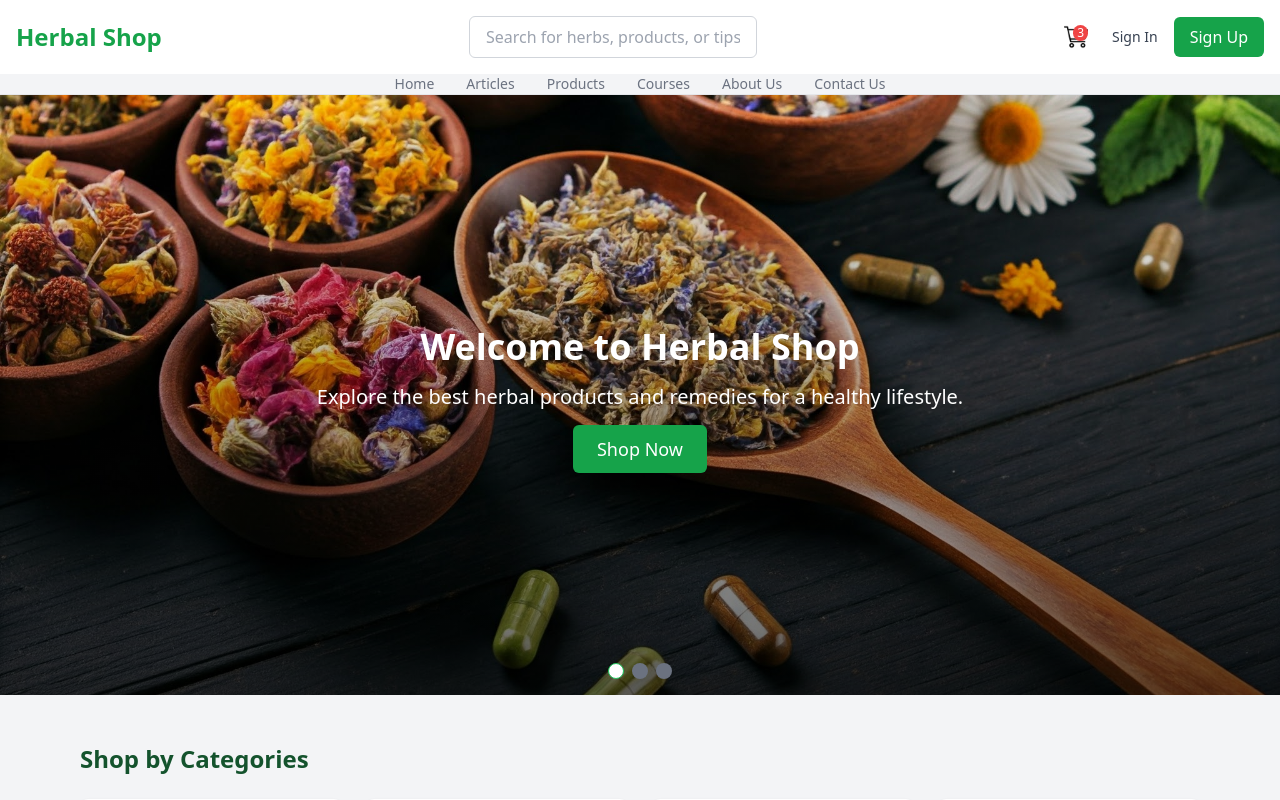
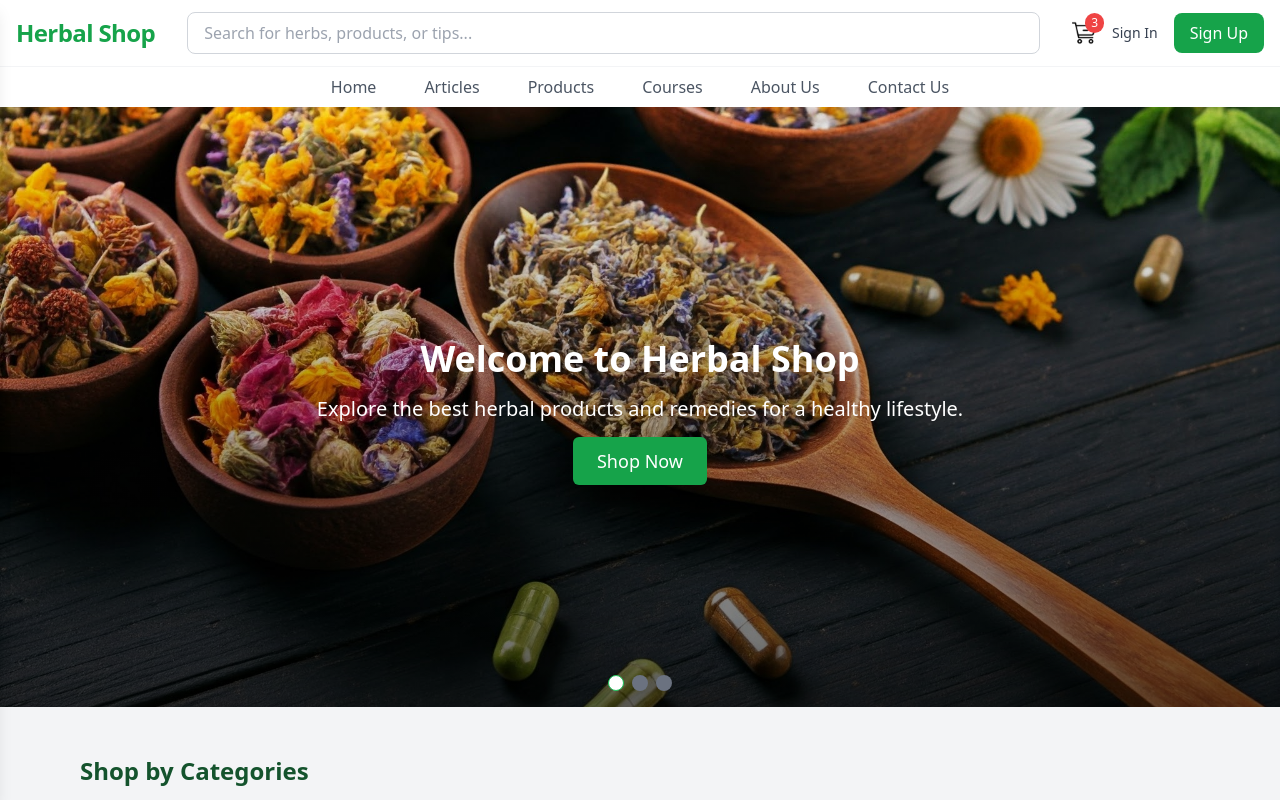
Before and after one commit to HESL0/React-Shop, a React (Vite) app: page / in a window 1280 px wide. Shown: the top 800 px of the page. Built offline with nearby package versions, Linux system fonts and the light colour scheme.

Commit message:
feat: mobile responsive header improvment

```diff
--- a/src/components/header/NavBar.tsx
+++ b/src/components/header/NavBar.tsx
@@ -1,59 +1,134 @@
 import { useState } from "react";
+
+const navLinks = [
+  { href: "/", label: "Home" },
+  { href: "/articles", label: "Articles" },
+  { href: "/products", label: "Products" },
+  { href: "/courses", label: "Courses" },
+  { href: "/about", label: "About Us" },
+  { href: "/contact", label: "Contact Us" },
+];
 
 const NavBar = () => {
   const [isMenuOpen, setIsMenuOpen] = useState(false);
 
-  const toggleMenu = () => {
-    setIsMenuOpen(!isMenuOpen);
-  };
+  // Close menu on link click (mobile)
+  const handleLinkClick = () => setIsMenuOpen(false);
 
   return (
     <nav className="bg-white shadow-md">
-      <div className="container mx-auto px-4 py-4 flex justify-between items-center">
-        <a href="/" className="text-2xl font-bold text-green-600">Herbal Shop</a>
-        <div className="relative hidden sm:block">
+      <div className="max-w-7xl mx-auto px-4 py-3 flex items-center justify-between">
+        {/* Logo */}
+        <a href="/" className="text-2xl font-bold text-green-600 tracking-tight focus:outline-none focus:ring-2 focus:ring-green-500 rounded">
+          Herbal Shop
+        </a>
+
+        {/* Search Bar (hidden on mobile) */}
+        <div className="hidden md:block flex-1 mx-8">
           <input
             type="text"
             placeholder="Search for herbs, products, or tips..."
-            className="border border-gray-300 rounded-md px-4 py-2 w-72 focus:outline-none focus:ring-2 focus:ring-green-500"
+            className="w-full border border-gray-300 rounded-lg px-4 py-2 text-base focus:outline-none focus:ring-2 focus:ring-green-500 transition"
+            aria-label="Search"
           />
         </div>
-        <div className="flex items-center space-x-6">
-          <a href="/cart" className="relative flex items-center">
+
+        {/* User/Cart */}
+        <div className="flex items-center space-x-4">
+          <a href="/cart" className="relative flex items-center focus:outline-none focus:ring-2 focus:ring-green-500 rounded" aria-label="Cart">
             <img src="/cart.png" alt="Cart" className="w-6 h-6" />
-            <span className="absolute top-0 right-0 bg-red-500 text-white text-xs rounded-full px-1">3</span>
+            <span className="absolute -top-2 -right-2 bg-red-500 text-white text-xs rounded-full px-1.5 py-0.5">3</span>
           </a>
-          <div className="flex items-center space-x-4">
-            <a href="/login" className="text-sm font-medium text-gray-700 hover:text-green-600">
+          <a href="/login" className="hidden sm:inline text-sm font-medium text-gray-700 hover:text-green-600 transition focus:outline-none focus:ring-2 focus:ring-green-500 rounded">
             Sign In
           </a>
           <a
             href="/register"
-              className="bg-green-600 text-white px-4 py-2 rounded-md hover:bg-green-700"
+            className="hidden sm:inline bg-green-600 text-white px-4 py-2 rounded-lg hover:bg-green-700 transition focus:outline-none focus:ring-2 focus:ring-green-500"
           >
             Sign Up
           </a>
         </div>
-        </div>
 
+        {/* Burger Menu */}
         <button
-          className="sm:hidden text-gray-700"
-          onClick={toggleMenu}
+          className="md:hidden ml-2 p-2 rounded focus:outline-none focus:ring-2 focus:ring-green-500"
+          onClick={() => setIsMenuOpen(!isMenuOpen)}
+          aria-label="Open menu"
+          aria-expanded={isMenuOpen}
         >
-          <svg xmlns="http://www.w3.org/2000/svg" fill="none" viewBox="0 0 24 24" stroke="currentColor" className="w-6 h-6">
-            <path strokeLinecap="round" strokeLinejoin="round" strokeWidth="2" d="M4 6h16M4 12h16M4 18h16"></path>
+          <svg xmlns="http://www.w3.org/2000/svg" fill="none" viewBox="0 0 24 24" stroke="currentColor" className="w-7 h-7 text-gray-700">
+            <path strokeLinecap="round" strokeLinejoin="round" strokeWidth="2" d="M4 6h16M4 12h16M4 18h16" />
           </svg>
         </button>
       </div>
 
-      <div className={`bg-gray-100 sm:block ${isMenuOpen ? "block" : "hidden"}`}>
-        <ul className="flex sm:flex-row flex-col justify-center space-x-8 sm:space-x-8 text-sm font-medium text-gray-500 border-b border-gray-200">
-          <li className="hover:text-green-600"><a href="/">Home</a></li>
-          <li className="hover:text-green-600"><a href="/articles">Articles</a></li>
-          <li className="hover:text-green-600"><a href="/products">Products</a></li>
-          <li className="hover:text-green-600"><a href="/courses">Courses</a></li>
-          <li className="hover:text-green-600"><a href="/about">About Us</a></li>
-          <li className="hover:text-green-600"><a href="/contact">Contact Us</a></li>
+      {/* Desktop Nav */}
+      <div className="hidden md:block border-t border-gray-100">
+        <ul className="flex justify-center space-x-8 py-2 text-base font-medium text-gray-600">
+          {navLinks.map(link => (
+            <li key={link.href}>
+              <a
+                href={link.href}
+                className="hover:text-green-600 transition focus:outline-none focus:ring-2 focus:ring-green-500 rounded px-2 py-1"
+              >
+                {link.label}
+              </a>
+            </li>
+          ))}
+        </ul>
+      </div>
+
+      {/* Mobile Nav Overlay */}
+      <div
+        className={`fixed inset-0 bg-black bg-opacity-40 z-40 transition-opacity duration-300 ${isMenuOpen ? "opacity-100 pointer-events-auto" : "opacity-0 pointer-events-none"}`}
+        onClick={() => setIsMenuOpen(false)}
+        aria-hidden={!isMenuOpen}
+      />
+
+      {/* Mobile Nav Drawer */}
+      <div
+        className={`fixed top-0 left-0 w-3/4 max-w-xs h-full bg-white z-50 shadow-lg transform transition-transform duration-300 ease-in-out
+        ${isMenuOpen ? "translate-x-0" : "-translate-x-full"}`}
+        role="dialog"
+        aria-modal="true"
+      >
+        <div className="flex items-center justify-between px-4 py-4 border-b border-gray-100">
+          <a href="/" className="text-xl font-bold text-green-600" onClick={handleLinkClick}>
+            Herbal Shop
+          </a>
+          <button
+            className="p-2 rounded focus:outline-none focus:ring-2 focus:ring-green-500"
+            onClick={() => setIsMenuOpen(false)}
+            aria-label="Close menu"
+          >
+            <svg xmlns="http://www.w3.org/2000/svg" className="h-6 w-6 text-gray-700" fill="none" viewBox="0 0 24 24" stroke="currentColor">
+              <path strokeLinecap="round" strokeLinejoin="round" strokeWidth={2} d="M6 18L18 6M6 6l12 12" />
+            </svg>
+          </button>
+        </div>
+        <ul className="flex flex-col space-y-4 px-6 py-6">
+          {navLinks.map(link => (
+            <li key={link.href}>
+              <a
+                href={link.href}
+                className="block text-lg font-medium text-gray-700 hover:text-green-600 transition px-2 py-2 rounded focus:outline-none focus:ring-2 focus:ring-green-500"
+                onClick={handleLinkClick}
+              >
+                {link.label}
+              </a>
+            </li>
+          ))}
+          <hr className="my-2" />
+          <a href="/login" className="block text-base font-medium text-gray-700 hover:text-green-600 transition px-2 py-2 rounded focus:outline-none focus:ring-2 focus:ring-green-500">
+            Sign In
+          </a>
+          <a
+            href="/register"
+            className="block bg-green-600 text-white text-center px-4 py-2 rounded-lg hover:bg-green-700 transition focus:outline-none focus:ring-2 focus:ring-green-500"
+          >
+            Sign Up
+          </a>
         </ul>
       </div>
     </nav>
```
Lines whose indentation alone changed are shown as unchanged.
